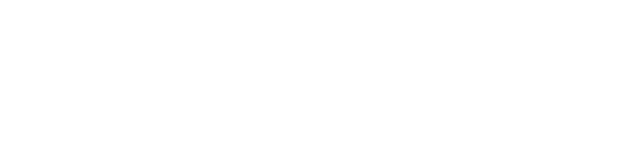
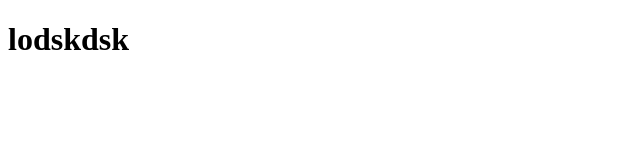
Before and after one commit to neogmanish99/test-1, a plain HTML site: page index.html in a window 1280 px wide. Shown: the whole page, without its empty margins (0-640 px from the left). Drawn offline with Linux system fonts and the light colour scheme.

Commit message:
second commit

```diff
--- a/index.html
+++ b/index.html
@@ -7,6 +7,6 @@
     <title>Document</title>
 </head>
 <body>
-
+    <h1>lodskdsk</h1>
 </body>
 </html>
```
